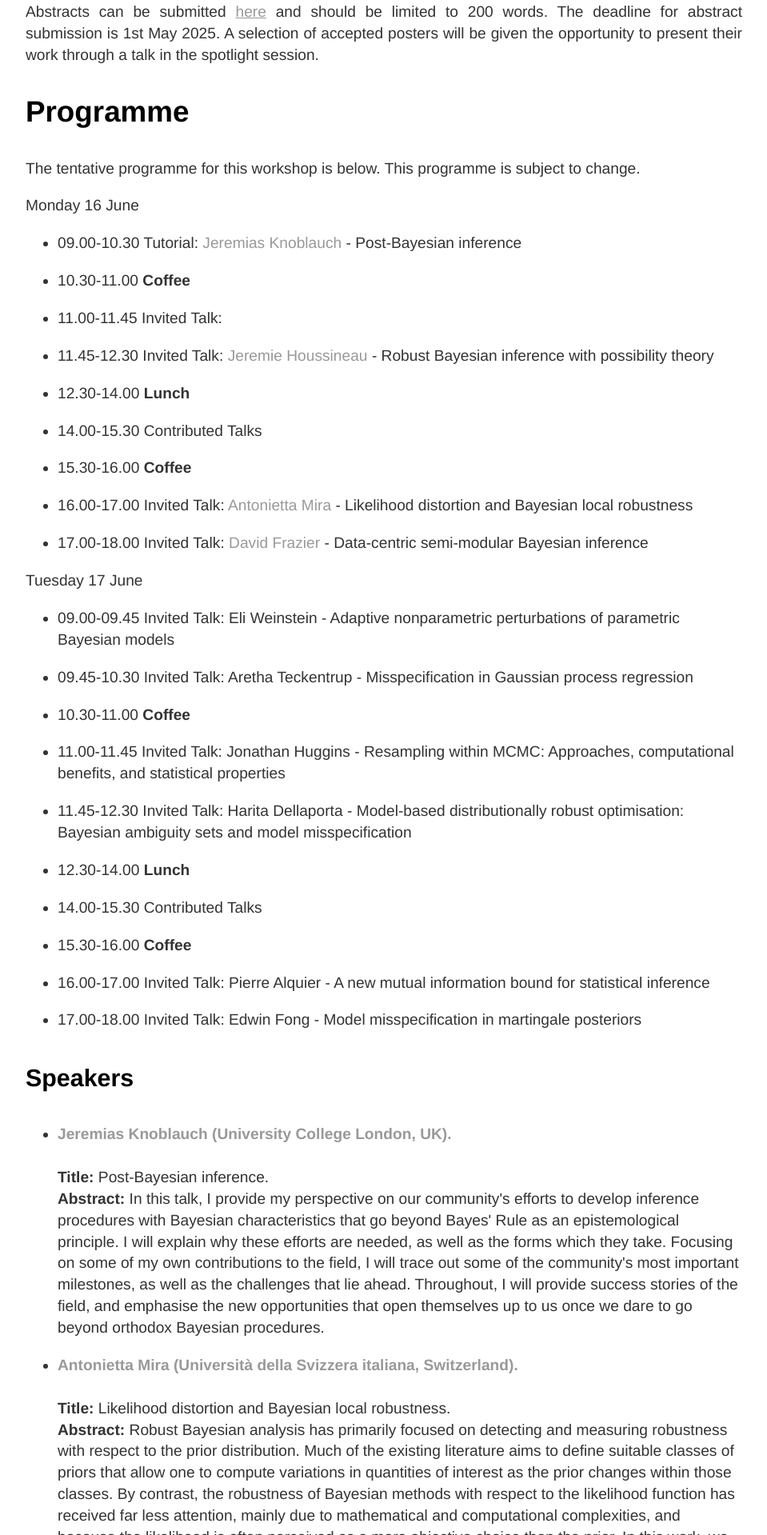
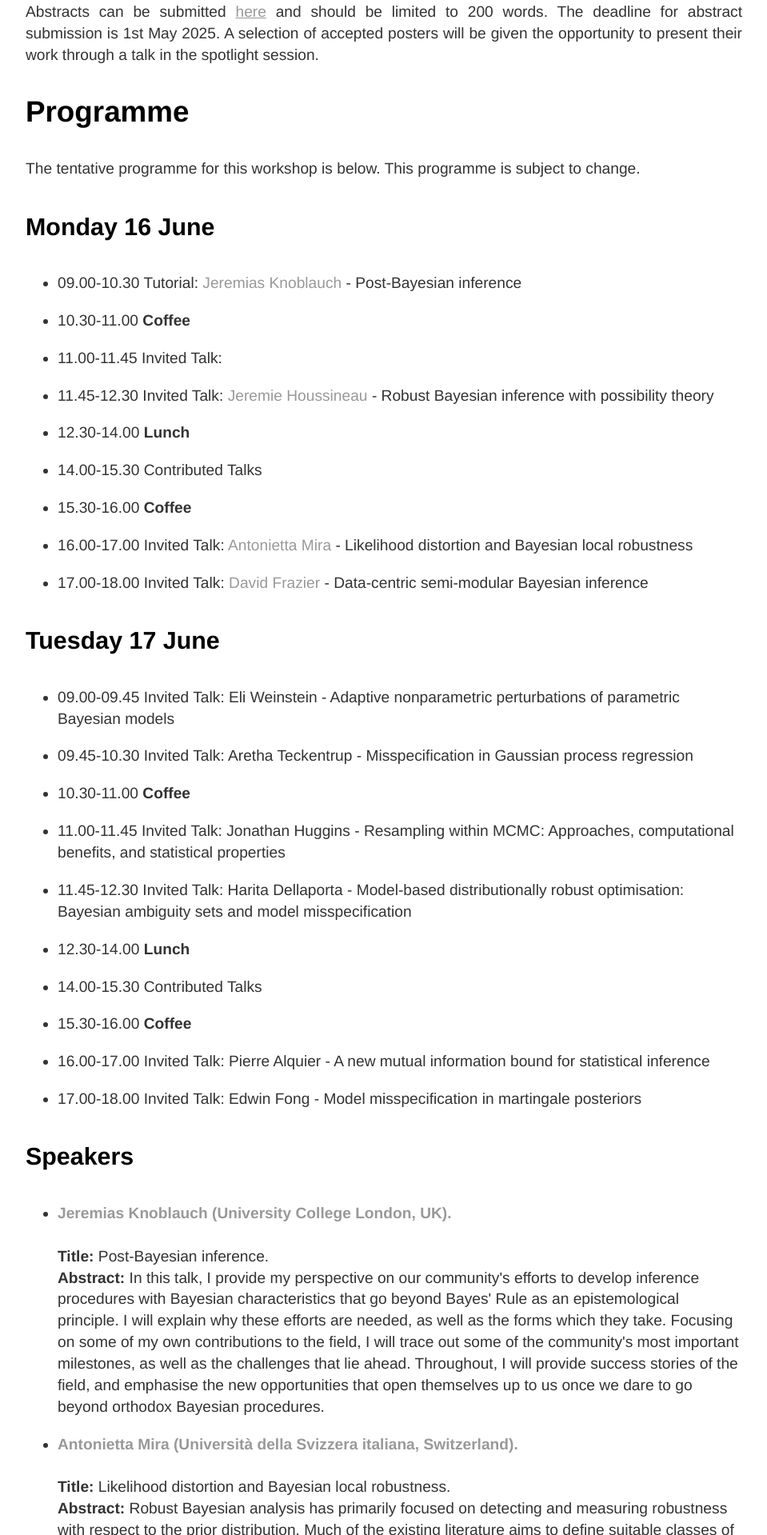
Before and after one commit to postbayes/BayesMisspecificationSatellite, a Jekyll site: the page index.html, which Jekyll copies as it is, in a window 1280 px wide. Shown: the part 992-2911 px from the top of the page at 80% size, without its empty margins (160-1119 px from the left). Built offline with Jekyll 4.4.1, drawn with Linux system fonts in a browser that asks for light colours.

Commit message:
Update index.html

```diff
--- a/index.html
+++ b/index.html
@@ -75,7 +75,9 @@ A common justification for the use of Bayesian inference is that Bayes’ theore
 <p>The tentative programme for this workshop is below. This programme is subject to change.
 </p>
 
-<p>Monday 16 June
+
+<h4> Monday 16 June </h4>
+<p>
 <ul>
 <li>09.00-10.30 Tutorial: <a href="https://jeremiasknoblauch.github.io/"> Jeremias Knoblauch </a> - Post-Bayesian inference</li>
 <li>10.30-11.00 <b>Coffee</b></li>
@@ -89,7 +91,8 @@ A common justification for the use of Bayesian inference is that Bayes’ theore
 </ul>
 </p>
 
-<p>Tuesday 17 June
+<h4> Tuesday 17 June </h4>
+<p>
 <ul>
 <li>09.00-09.45 Invited Talk: Eli Weinstein - Adaptive nonparametric perturbations of parametric Bayesian models</li>
 <li>09.45-10.30 Invited Talk: Aretha Teckentrup - Misspecification in Gaussian process regression</li>
```
